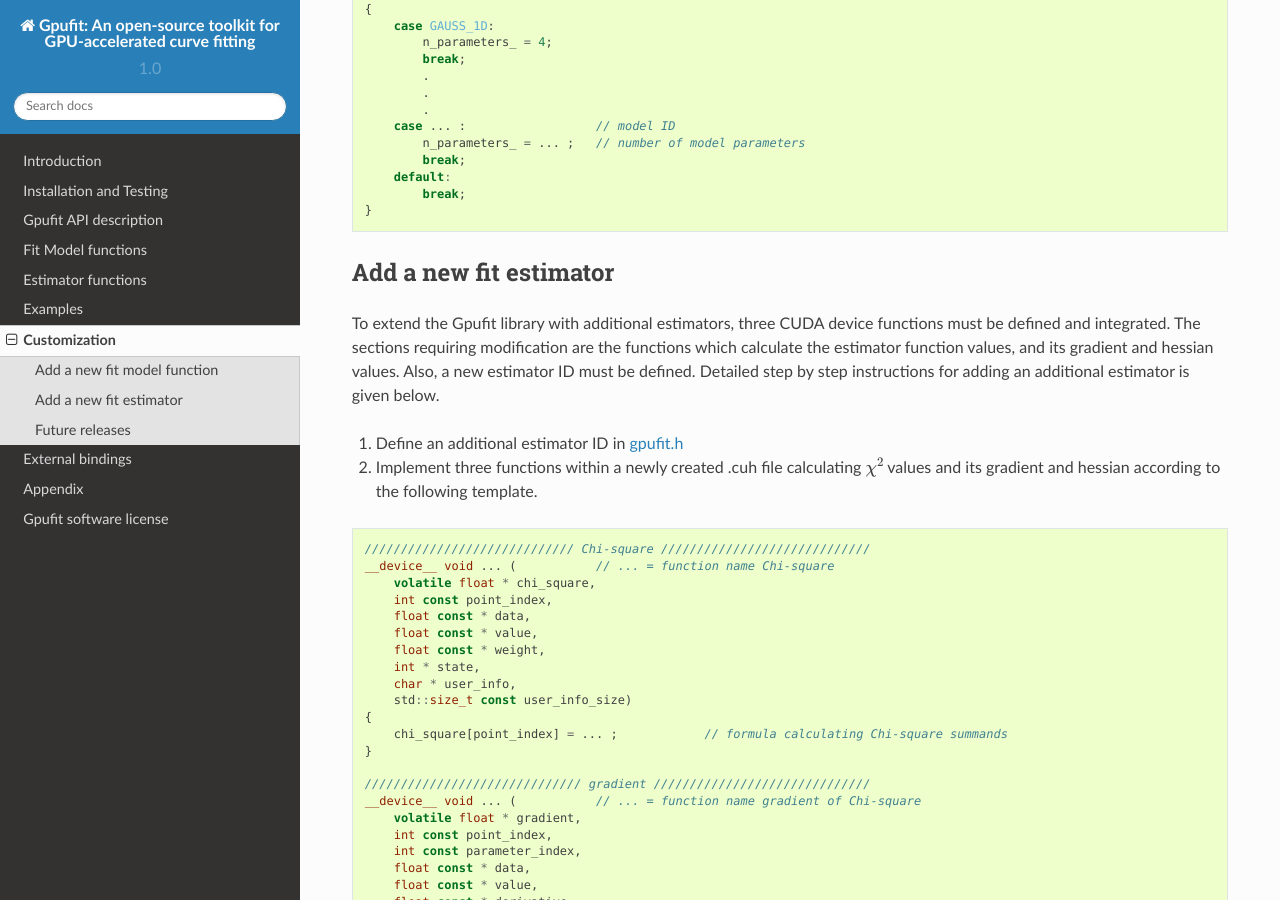
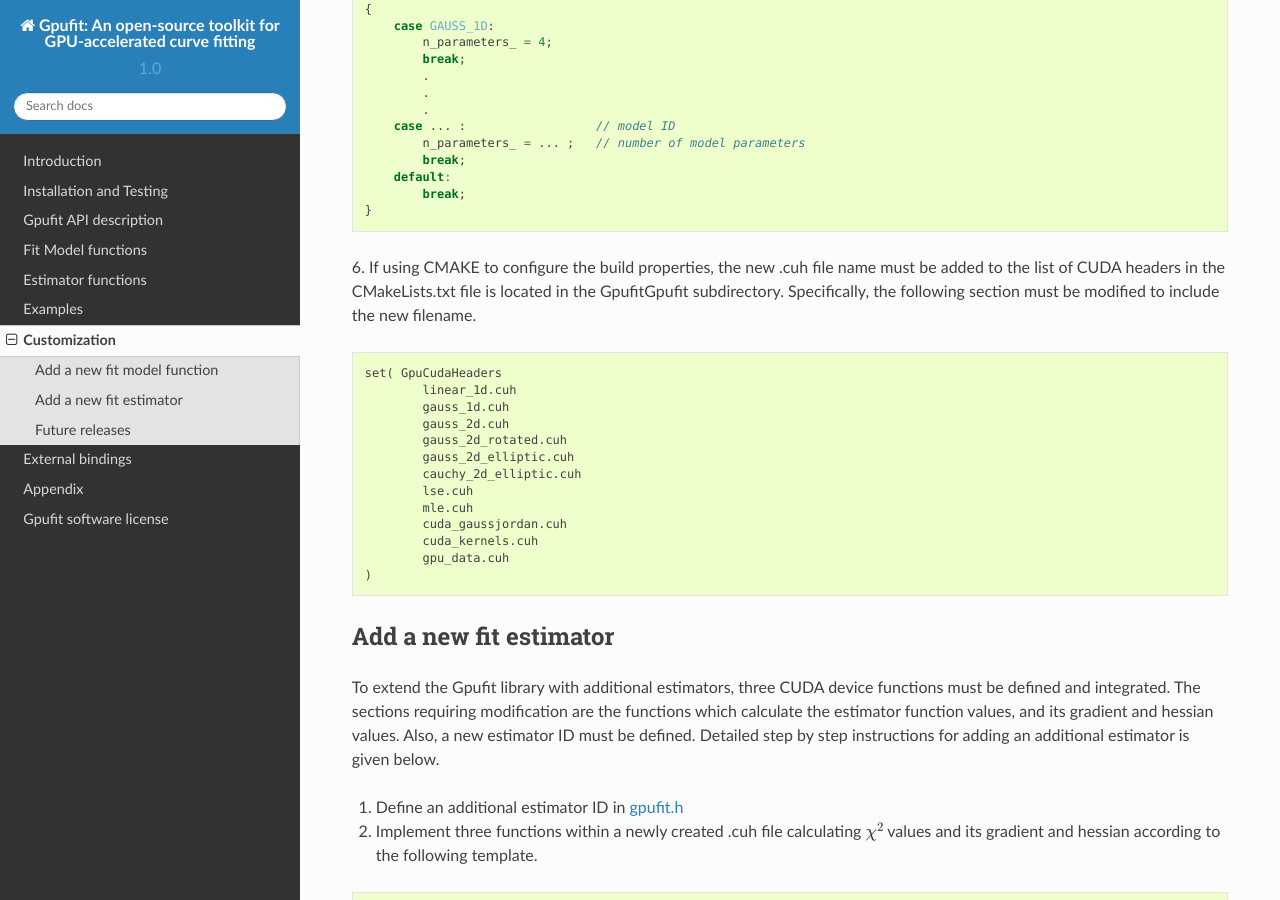
Before and after one commit to gpufit/Gpufit, a Sphinx documentation site: the page built from docs/customization.rst, in a window 1280 px wide and 900 px high, scrolled down 1685 px. Built offline with Sphinx 7.4.7 and the Read the Docs theme 2.0.0, drawn with Linux system fonts in a browser that asks for light colours.

Commit message:
updated customization documentation

```diff
--- a/docs/customization.rst
+++ b/docs/customization.rst
@@ -96,6 +96,26 @@
         default:
             break;
     }
+
+6.  If using CMAKE to configure the build properties, the new .cuh file name must be added to the list of CUDA headers
+in the CMakeLists.txt file is located in the Gpufit\Gpufit subdirectory.  Specifically, the following section must be
+modified to include the new filename.
+
+.. code-block:: cpp
+
+	set( GpuCudaHeaders
+		linear_1d.cuh
+		gauss_1d.cuh
+		gauss_2d.cuh
+		gauss_2d_rotated.cuh
+		gauss_2d_elliptic.cuh
+		cauchy_2d_elliptic.cuh
+		lse.cuh
+		mle.cuh
+		cuda_gaussjordan.cuh
+		cuda_kernels.cuh
+		gpu_data.cuh
+	)
 
 Add a new fit estimator
 ------------------------
```
